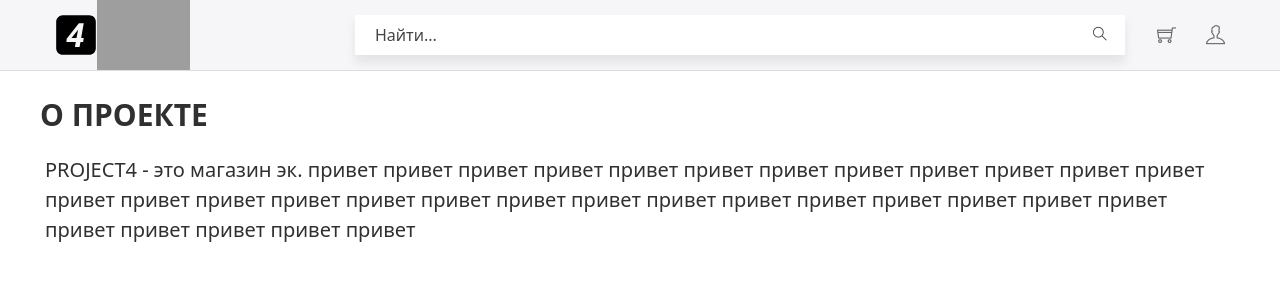
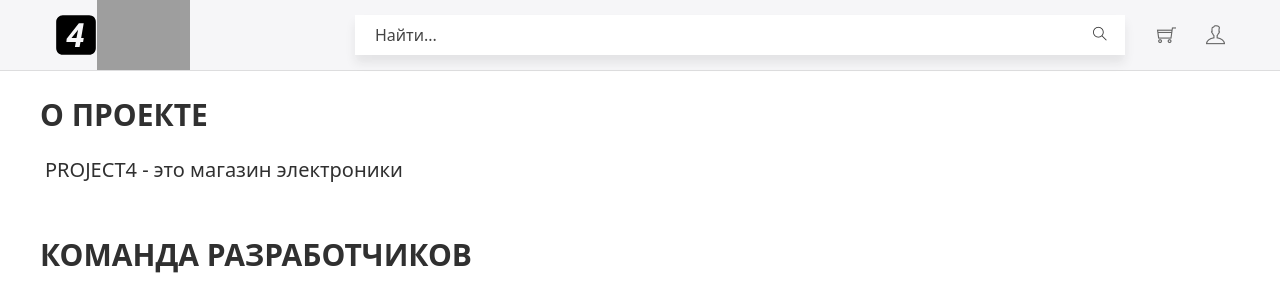
Before and after one commit to Mdk02/Project4, a PHP site: page /about.php in a window 1280 px wide. Shown: the top 288 px of the page. Run offline with PHP 8.4, Linux system fonts and the light colour scheme; data comes from the database, SQL or seed files in the repository; grey boxes are pictures that could not be loaded.

Commit message:
исправил about

```diff
--- a/Project/about.php
+++ b/Project/about.php
@@ -47,10 +47,10 @@
             <div class="container">
                 <div class="row">
                     <h2 class="section-title-3 pb--20 ">О проекте</h2>
-                    <div class="simple_text">PROJECT4 - это магазин эк.
-                        привет привет привет привет привет привет привет привет привет привет привет привет привет привет привет привет привет привет привет привет привет привет привет привет привет привет привет привет привет привет привет привет</div>
+                    <div class="simple_text">
+                        PROJECT4 - это магазин электроники
+                    </div>
                 </div>
-            </div>
         </section>
 
         <section class="bg__white pb--100">
```
